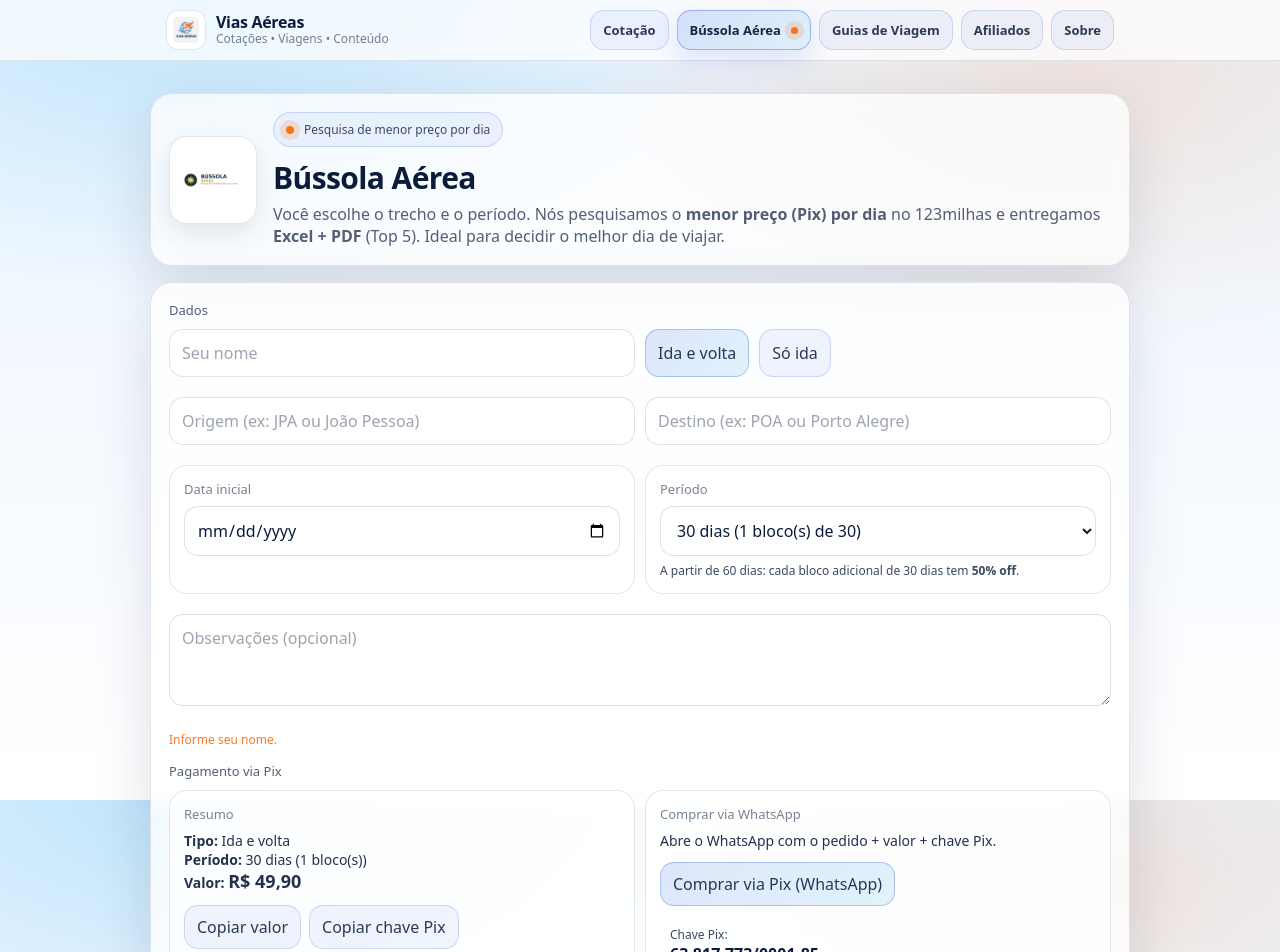
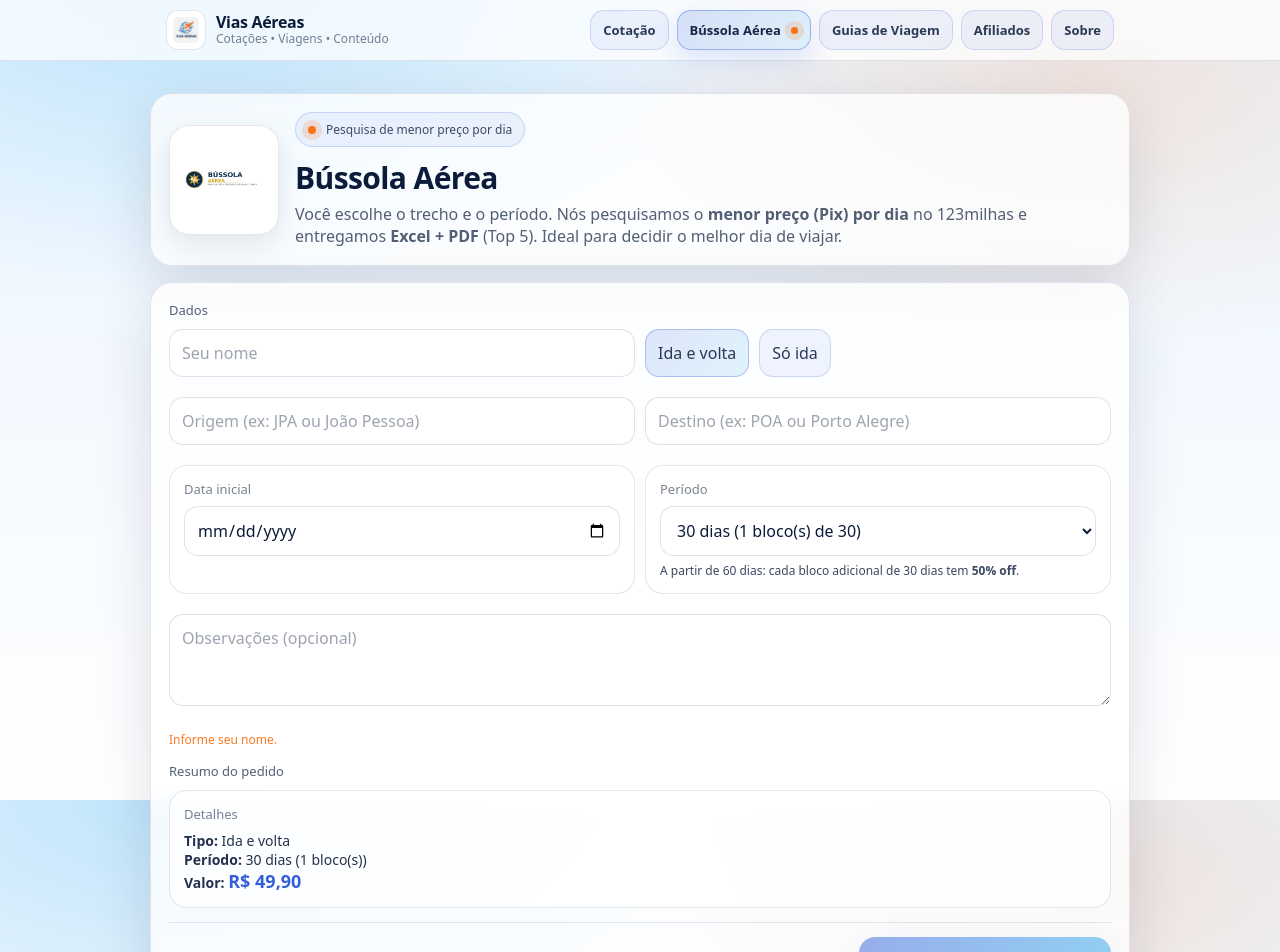
Before and after one commit to jephesson/vias-aereas-site, a Next.js app: page /bussola-aerea in a window 1280 px wide. Shown: the top 952 px of the page. Built offline with nearby package versions, Linux system fonts and the light colour scheme.

Commit message:
Fix layout: remove headers() async + usar NavTabs (sem middleware)

```diff
--- a/src/app/bussola-aerea/page.tsx
+++ b/src/app/bussola-aerea/page.tsx
@@ -4,7 +4,6 @@
 
 const WHATSAPP_NUMBER = "5553999760707";
 const CNPJ = "63.817.773/0001-85";
-const PIX_KEY = CNPJ; // troque se sua chave Pix for outra
 const BUSSOLA_LOGO = "/logo-bussola-aerea.png";
 
 type TripType = "ida" | "ida_volta";
@@ -20,7 +19,6 @@
 function isoToBR(iso: string) {
   if (!iso) return "";
   const [y, m, d] = iso.split("-");
-  if (!y || !m || !d) return iso;
   return `${d}/${m}/${y}`;
 }
 
@@ -29,25 +27,12 @@
   return v.toLocaleString("pt-BR", { style: "currency", currency: "BRL" });
 }
 
-async function copyText(text: string) {
-  try {
-    await navigator.clipboard.writeText(text);
-    alert("Copiado!");
-  } catch {
-    alert("Não consegui copiar automaticamente.");
-  }
-}
-
-// ✅ regra de preço que você descreveu
-// - 30 dias ida: R$30,00
-// - 30 dias ida+volta: R$49,90
-// - a partir de 60 dias, cada bloco extra de 30 dias tem 50% de desconto
+// 🔹 Regras de preço
 function calcPriceCents(tipo: TripType, totalDias: number) {
-  const blocks = Math.max(1, Math.ceil(totalDias / 30)); // 30/60/90...
+  const blocks = Math.max(1, Math.ceil(totalDias / 30));
   const base = tipo === "ida_volta" ? 4990 : 3000;
 
   if (blocks === 1) return base;
-
   const extraBlocks = blocks - 1;
   const extra = Math.round(base * 0.5) * extraBlocks;
   return base + extra;
@@ -55,7 +40,6 @@
 
 export default function Page() {
   const minToday = useMemo(() => todayISO(), []);
-
   const [nome, setNome] = useState("");
   const [origem, setOrigem] = useState("");
   const [destino, setDestino] = useState("");
@@ -64,45 +48,44 @@
   const [periodoDias, setPeriodoDias] = useState(30);
   const [obs, setObs] = useState("");
 
-  const blocks = useMemo(() => Math.max(1, Math.ceil(periodoDias / 30)), [periodoDias]);
-  const priceCents = useMemo(() => calcPriceCents(tipo, periodoDias), [tipo, periodoDias]);
-  const priceLabel = useMemo(() => fmtMoneyBR(priceCents), [priceCents]);
+  const blocks = Math.max(1, Math.ceil(periodoDias / 30));
+  const priceCents = calcPriceCents(tipo, periodoDias);
+  const priceLabel = fmtMoneyBR(priceCents);
 
   const error = useMemo(() => {
     if (!nome.trim()) return "Informe seu nome.";
     if (!origem.trim() || !destino.trim()) return "Informe origem e destino.";
     if (!dataInicial) return "Escolha a data inicial.";
     if (periodoDias < 30 || periodoDias > 180) return "Escolha entre 30 e 180 dias.";
-    if (periodoDias % 30 !== 0) return "O período deve ser múltiplo de 30 dias.";
     return "";
   }, [nome, origem, destino, dataInicial, periodoDias]);
 
   const canSubmit = !error;
 
-  function buildMessage(forPix = false) {
+  function buildMessage() {
     const linhas = [
       "🧭 *Bússola Aérea — Pedido de pesquisa*",
       "",
-      "📌 *O que é:* pesquisa do menor preço (Pix) por dia no 123milhas + relatório (Excel + PDF).",
+      "📌 Pesquisa do menor preço (Pix) por dia no 123milhas + relatório (Excel + PDF).",
       "",
-      `👤 *Nome:* ${nome.trim()}`,
-      `🧭 *Trecho:* ${origem.trim()} → ${destino.trim()}`,
+      `👤 *Nome:* ${nome}`,
+      `✈️ *Trecho:* ${origem} → ${destino}`,
       `🧾 *Tipo:* ${tipo === "ida_volta" ? "Ida e volta (inclui trecho inverso)" : "Só ida"}`,
       `📅 *Data inicial:* ${isoToBR(dataInicial)}`,
       `🗓️ *Período:* ${periodoDias} dias (${blocks} bloco(s) de 30)`,
+      `💰 *Valor:* ${priceLabel}`,
+      obs.trim() ? `📝 *Obs:* ${obs}` : null,
       "",
-      `💰 *Valor:* ${priceLabel}`,
-      forPix ? `🔑 *Chave Pix:* ${PIX_KEY}` : null,
-      obs.trim() ? "" : null,
-      obs.trim() ? `📝 *Obs:* ${obs.trim()}` : null,
+      "✅ Pedido pronto para confirmação e pagamento.",
       "",
-      "✅ Se estiver ok, vou rodar a pesquisa e retorno com o relatório.",
+      `Vias Aéreas • CNPJ ${CNPJ}`,
     ].filter(Boolean);
 
     return linhas.join("\n");
   }
 
-  function openWhats(msg: string) {
+  function openWhats() {
+    const msg = buildMessage();
     const url = `https://wa.me/${WHATSAPP_NUMBER}?text=${encodeURIComponent(msg)}`;
     window.open(url, "_blank");
   }
@@ -116,16 +99,20 @@
               src={BUSSOLA_LOGO}
               alt="Bússola Aérea"
               className="va-logo"
-              onError={(e) => ((e.currentTarget as HTMLImageElement).style.display = "none")}
+              style={{
+                width: 110,
+                height: 110,
+                borderRadius: "20px",
+                background: "#fff",
+                padding: 10,
+                objectFit: "contain",
+              }}
             />
-
             <div>
               <div className="va-pill">
                 <span className="va-dot" /> Pesquisa de menor preço por dia
               </div>
-
               <h1 className="va-title">Bússola Aérea</h1>
-
               <p className="va-subtitle">
                 Você escolhe o trecho e o período. Nós pesquisamos o <b>menor preço (Pix) por dia</b> no 123milhas e
                 entregamos <b>Excel + PDF</b> (Top 5). Ideal para decidir o melhor dia de viajar.
@@ -138,39 +125,71 @@
           <form
             onSubmit={(e) => {
               e.preventDefault();
-              if (!canSubmit) return;
-              openWhats(buildMessage(false));
+              if (canSubmit) openWhats();
             }}
           >
             <section className="va-section">
               <div className="va-label">Dados</div>
 
               <div className="va-grid2">
-                <input className="va-input" value={nome} onChange={(e) => setNome(e.target.value)} placeholder="Seu nome" />
+                <input
+                  className="va-input"
+                  value={nome}
+                  onChange={(e) => setNome(e.target.value)}
+                  placeholder="Seu nome"
+                />
                 <div className="va-row">
-                  <button type="button" onClick={() => setTipo("ida_volta")} className={`va-chip ${tipo === "ida_volta" ? "va-chip--on" : ""}`}>
+                  <button
+                    type="button"
+                    onClick={() => setTipo("ida_volta")}
+                    className={`va-chip ${tipo === "ida_volta" ? "va-chip--on" : ""}`}
+                  >
                     Ida e volta
                   </button>
-                  <button type="button" onClick={() => setTipo("ida")} className={`va-chip ${tipo === "ida" ? "va-chip--on" : ""}`}>
+                  <button
+                    type="button"
+                    onClick={() => setTipo("ida")}
+                    className={`va-chip ${tipo === "ida" ? "va-chip--on" : ""}`}
+                  >
                     Só ida
                   </button>
                 </div>
               </div>
 
               <div className="va-grid2" style={{ marginTop: 10 }}>
-                <input className="va-input" value={origem} onChange={(e) => setOrigem(e.target.value)} placeholder="Origem (ex: JPA ou João Pessoa)" />
-                <input className="va-input" value={destino} onChange={(e) => setDestino(e.target.value)} placeholder="Destino (ex: POA ou Porto Alegre)" />
+                <input
+                  className="va-input"
+                  value={origem}
+                  onChange={(e) => setOrigem(e.target.value)}
+                  placeholder="Origem (ex: JPA ou João Pessoa)"
+                />
+                <input
+                  className="va-input"
+                  value={destino}
+                  onChange={(e) => setDestino(e.target.value)}
+                  placeholder="Destino (ex: POA ou Porto Alegre)"
+                />
               </div>
 
               <div className="va-grid2" style={{ marginTop: 10 }}>
                 <div className="va-box">
                   <div className="va-boxTitle">Data inicial</div>
-                  <input className="va-input" type="date" min={minToday} value={dataInicial} onChange={(e) => setDataInicial(e.target.value)} />
+                  <input
+                    className="va-input"
+                    type="date"
+                    min={minToday}
+                    value={dataInicial}
+                    onChange={(e) => setDataInicial(e.target.value)}
+                  />
                 </div>
 
                 <div className="va-box">
                   <div className="va-boxTitle">Período</div>
-                  <select className="va-input" value={periodoDias} onChange={(e) => setPeriodoDias(Number(e.target.value))}>
+                  <select
+                    className="va-input"
+                    value={periodoDias}
+                    onChange={(e) => setPeriodoDias(Number(e.target.value))}
+                  >
                     {[30, 60, 90, 120, 150, 180].map((d) => (
                       <option key={d} value={d}>
                         {d} dias ({d / 30} bloco(s) de 30)
@@ -184,64 +203,42 @@
               </div>
 
               <div style={{ marginTop: 10 }}>
-                <textarea className="va-input" rows={3} value={obs} onChange={(e) => setObs(e.target.value)} placeholder="Observações (opcional)" />
+                <textarea
+                  className="va-input"
+                  rows={3}
+                  value={obs}
+                  onChange={(e) => setObs(e.target.value)}
+                  placeholder="Observações (opcional)"
+                />
               </div>
 
-              {error ? <div style={{ marginTop: 10, fontSize: 12, color: "rgba(249,115,22,.95)" }}>{error}</div> : null}
+              {error ? (
+                <div style={{ marginTop: 10, fontSize: 12, color: "rgba(249,115,22,.95)" }}>{error}</div>
+              ) : null}
             </section>
 
             <section className="va-section">
-              <div className="va-label">Pagamento via Pix</div>
-
-              <div className="va-grid2">
-                <div className="va-box">
-                  <div className="va-boxTitle">Resumo</div>
-                  <div style={{ fontSize: 14, opacity: 0.9, marginTop: 6 }}>
-                    <b>Tipo:</b> {tipo === "ida_volta" ? "Ida e volta" : "Só ida"} <br />
-                    <b>Período:</b> {periodoDias} dias ({blocks} bloco(s)) <br />
-                    <b>Valor:</b> <span style={{ fontSize: 18, fontWeight: 900 }}>{priceLabel}</span>
-                  </div>
-
-                  <div style={{ display: "flex", gap: 8, marginTop: 12, flexWrap: "wrap" }}>
-                    <button type="button" className="va-chip" onClick={() => copyText(priceLabel)}>
-                      Copiar valor
-                    </button>
-                    <button type="button" className="va-chip" onClick={() => copyText(PIX_KEY)}>
-                      Copiar chave Pix
-                    </button>
-                    <button type="button" className="va-chip" onClick={() => copyText(buildMessage(true))}>
-                      Copiar mensagem Pix
-                    </button>
-                  </div>
-                </div>
-
-                <div className="va-box">
-                  <div className="va-boxTitle">Comprar via WhatsApp</div>
-                  <div style={{ fontSize: 14, opacity: 0.9, marginTop: 6 }}>
-                    Abre o WhatsApp com o pedido + valor + chave Pix.
-                  </div>
-                  <div style={{ display: "flex", gap: 8, marginTop: 12, flexWrap: "wrap" }}>
-                    <button
-                      type="button"
-                      className="va-chip va-chip--on"
-                      onClick={() => openWhats(buildMessage(true))}
-                      disabled={!canSubmit}
-                    >
-                      Comprar via Pix (WhatsApp)
-                    </button>
-                  </div>
-                  <div style={{ marginTop: 10, padding: 10, borderRadius: 12, background: "rgba(255,255,255,0.06)" }}>
-                    <div style={{ fontSize: 12, opacity: 0.8 }}>Chave Pix:</div>
-                    <div style={{ fontSize: 16, fontWeight: 900, wordBreak: "break-word" }}>{PIX_KEY}</div>
-                  </div>
+              <div className="va-label">Resumo do pedido</div>
+              <div className="va-box">
+                <div className="va-boxTitle">Detalhes</div>
+                <div style={{ fontSize: 14, opacity: 0.9, marginTop: 6 }}>
+                  <b>Tipo:</b> {tipo === "ida_volta" ? "Ida e volta" : "Só ida"} <br />
+                  <b>Período:</b> {periodoDias} dias ({blocks} bloco(s)) <br />
+                  <b>Valor:</b>{" "}
+                  <span style={{ fontSize: 18, fontWeight: 900, color: "var(--blue)" }}>{priceLabel}</span>
                 </div>
               </div>
             </section>
 
             <div className="va-footer">
-              <div className="va-note">Ao enviar, abrirá o WhatsApp com a mensagem pronta.</div>
-
-              <button type="submit" disabled={!canSubmit} className={`va-cta ${canSubmit ? "" : "va-cta--off"}`}>
+              <div className="va-note">
+                Ao clicar em enviar, abriremos o WhatsApp com a mensagem pronta para confirmação.
+              </div>
+              <button
+                type="submit"
+                disabled={!canSubmit}
+                className={`va-cta ${canSubmit ? "" : "va-cta--off"}`}
+              >
                 Enviar pedido no WhatsApp
               </button>
             </div>
```
